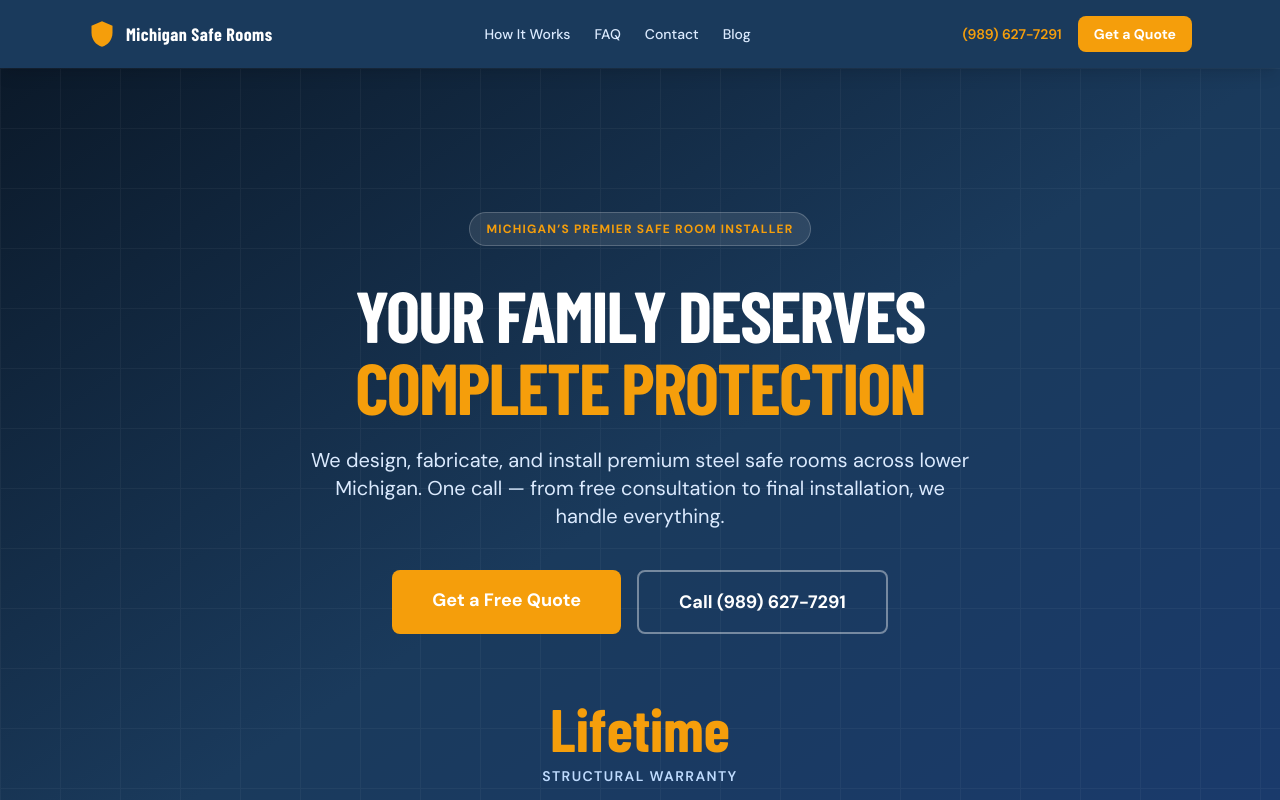
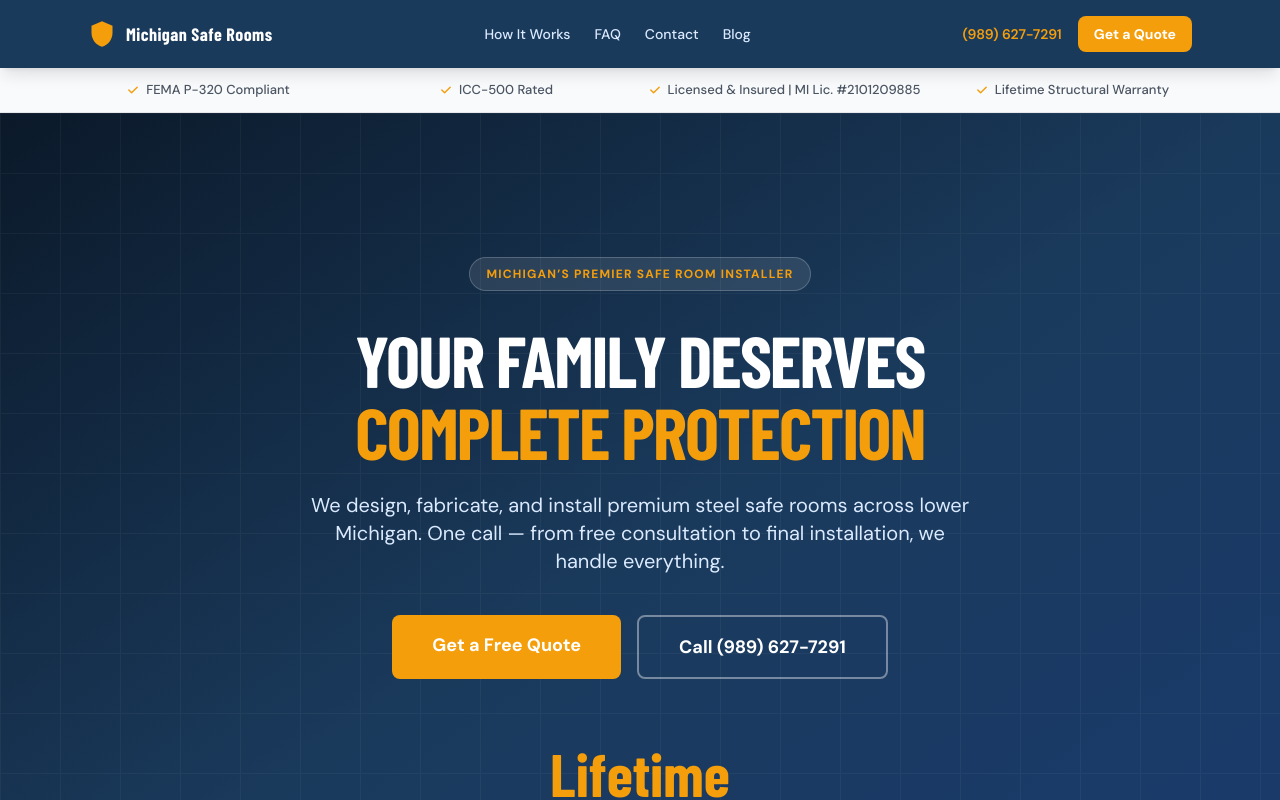
Before and after one commit to aaronspoor/MichiganSafeRooms.com, a Next.js app: page / in a window 1280 px wide. Shown: the top 800 px of the page. Built offline with nearby package versions, Linux system fonts and the light colour scheme; a web font is replaced by a local one.

Commit message:
feat: add trust bar below nav

```diff
--- /dev/null
+++ b/app/components/TrustBar.tsx
@@ -0,0 +1,22 @@
+export default function TrustBar() {
+  const items = [
+    "FEMA P-320 Compliant",
+    "ICC-500 Rated",
+    "Licensed & Insured | MI Lic. #2101209885",
+    "Lifetime Structural Warranty",
+  ];
+  return (
+    <div className="bg-gray-50 border-b border-gray-200 py-2 px-4">
+      <div className="max-w-6xl mx-auto grid grid-cols-2 md:grid-cols-4 gap-2 md:gap-0">
+        {items.map((item) => (
+          <div key={item} className="flex items-center justify-center gap-1.5 text-[13px] text-gray-600 font-medium py-1">
+            <svg className="w-3.5 h-3.5 text-brand-accent shrink-0" viewBox="0 0 20 20" fill="currentColor">
+              <path fillRule="evenodd" d="M16.707 5.293a1 1 0 010 1.414l-8 8a1 1 0 01-1.414 0l-4-4a1 1 0 011.414-1.414L8 12.586l7.293-7.293a1 1 0 011.414 0z" clipRule="evenodd" />
+            </svg>
+            <span>{item}</span>
+          </div>
+        ))}
+      </div>
+    </div>
+  );
+}
--- a/app/layout.tsx
+++ b/app/layout.tsx
@@ -3,6 +3,7 @@ import "./globals.css";
 import Link from "next/link";
 import { Analytics } from "@vercel/analytics/next";
 import { Barlow_Condensed, DM_Sans } from "next/font/google";
+import TrustBar from "@/app/components/TrustBar";
 
 // Barlow Condensed — headings
 const barlow = Barlow_Condensed({
@@ -100,6 +101,8 @@ export default function RootLayout({
           </div>
         </header>
 
+        <TrustBar />
+
         {/* ── Page content ─────────────────────────────────────────────── */}
         <main>{children}</main>
 
```
